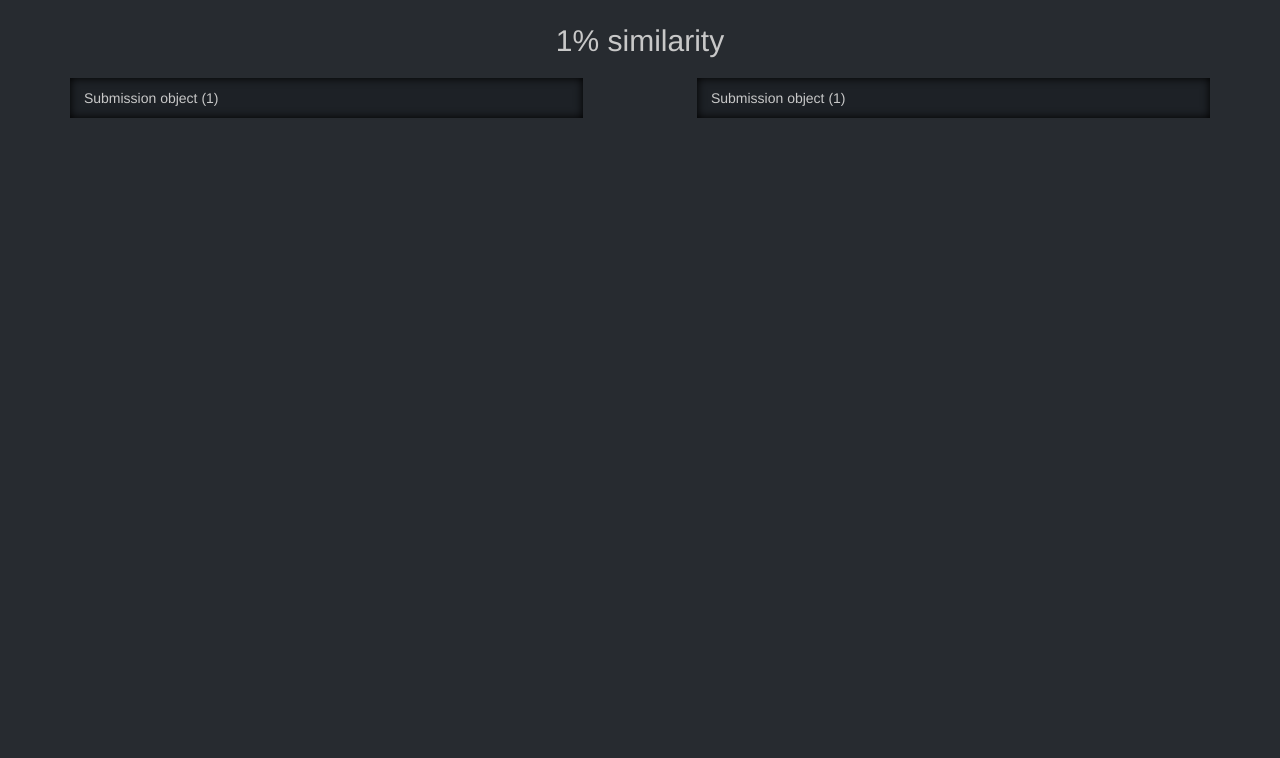
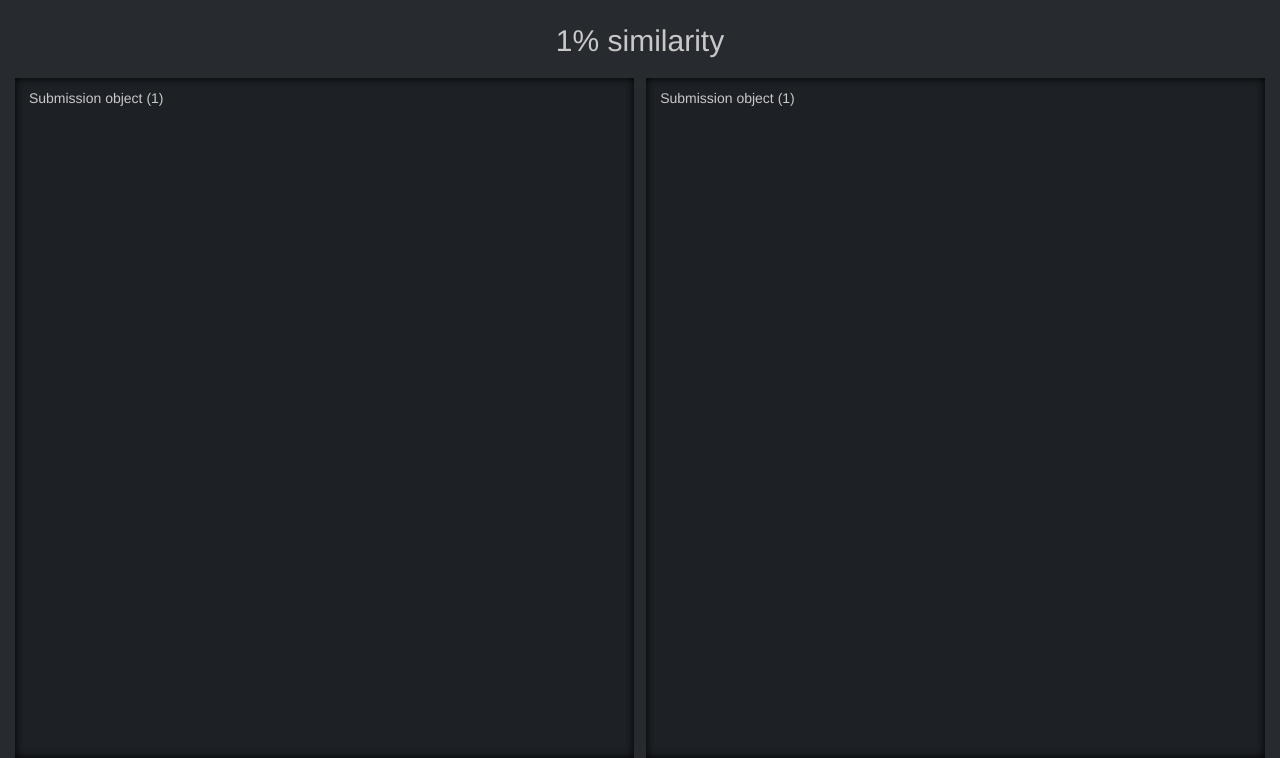
Before and after one commit to ornotandrew/cheaters, a Django app: template app/templates/comparison.html in a window 1280 px wide. Shown: the part 52-810 px from the top of the page. Before the commit the page ends 170 px from the top, so only its background shows below. Run offline with Django 3.2, Linux system fonts and the light colour scheme; tables that the repository leaves empty hold one stand-in row (values such as "Sample post"); the template is opened without the code that fills it: values that come from a table or form of the project are taken from there, most other values are stand-ins (such as "Sample title", 1, 10 or a date in 2020); some libraries are stand-ins or nearby versions.

Commit message:
Small practical change to how files are displayed when compared

```diff
--- a/app/static/css/site.css
+++ b/app/static/css/site.css
@@ -1,9 +1,11 @@
 .body-content {
     margin-top: 20px;
+    width: 100%;
 }
 
 .file-list-container {
     margin: 0 auto;
+    width: 700px;
 }
 
 .heading {
@@ -17,8 +19,8 @@
 }
 
 .filebox {
-    width: 45%;
-    height: 100%;
+    width: 49.5%;
+    height: 85vh;
     padding: 10px;
     overflow: auto;
     text-indent: 0px;
--- a/app/templates/report.html
+++ b/app/templates/report.html
@@ -1,8 +1,8 @@
 {% extends "Layout.html" %}
 
 {% block content %}
+<div class="heading">Comparisons for report {{ report_id }}</div>
 <div class="file-list-container">
-    <div class="heading">Comparisons for report {{ report_id }}</div>
 
     <table class="table table-striped table-hover">
         <thead>
```
Lines whose indentation alone changed are shown as unchanged.
